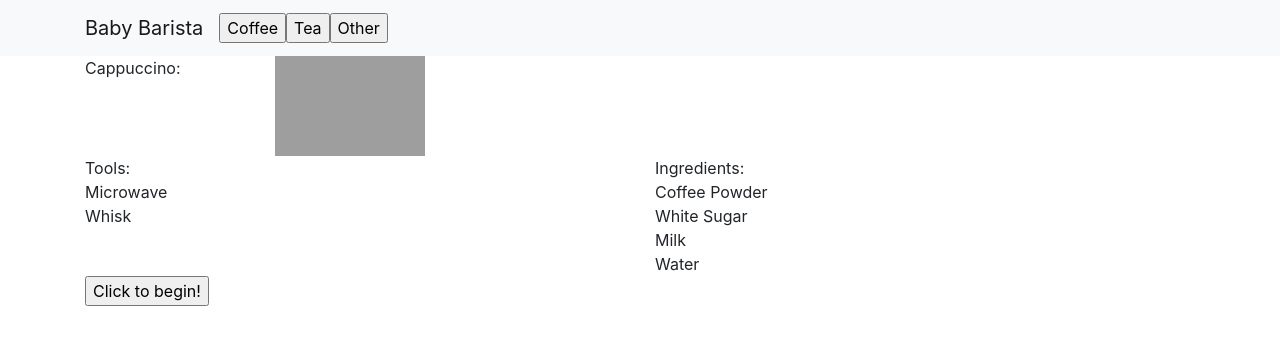
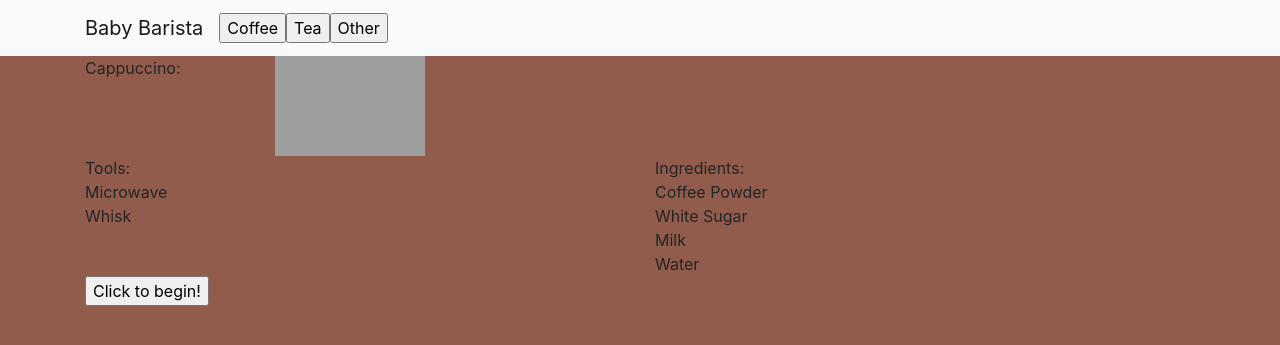
Before and after one commit to RebeccaHale/UI-Final-Project, a Flask app: page /front/1 in a window 1280 px wide. Shown: the top 345 px of the page. Run offline with Flask 2, Linux system fonts and the light colour scheme; some libraries are stand-ins or nearby versions; grey boxes are pictures that could not be loaded.

Commit message:
fixed background color

```diff
--- a/templates/layout.html
+++ b/templates/layout.html
@@ -21,7 +21,7 @@
 
     <title>Baby Barista</title>
   </head>
-  <body>
+  <body style="background-color: #915c4c">
 
 
 
```
